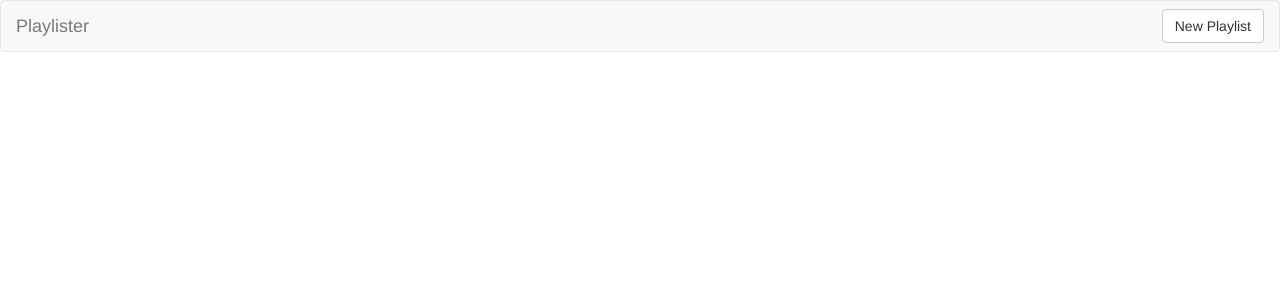
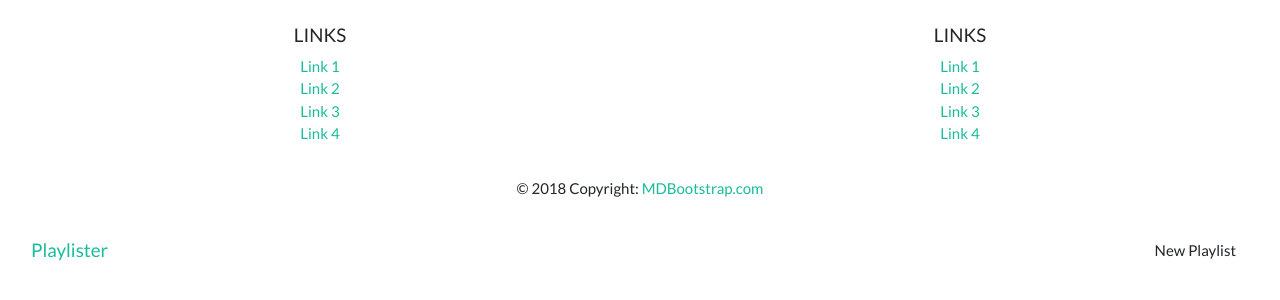
Before and after one commit to sandycamilo/BEW-Playlister, a Python web app: template templates/home.html in a window 1280 px wide. Shown: the top 300 px of the page. Run offline with Jinja, Linux system fonts and the light colour scheme; the template is opened without the code that fills it, so the values that code supplies are empty; some libraries are stand-ins or nearby versions.

Commit message:
bootstrap

```diff
--- a/templates/base.html
+++ b/templates/base.html
@@ -6,8 +6,39 @@
     <meta charset='utf-8'>
     <title>Playlister</title>
     <!-- Latest compiled and minified CSS-->
-    <link rel= 'stylesheet' href='https://maxcdn.bootstrapcdn.com/bootstrap/3.3.7/css/bootstrap.min.css'></link>
+    <link rel= 'stylesheet' href='https://bootswatch.com/4/flatly/bootstrap.min.css'></link>
 </head>
+
+<!-- Footer -->
+<footer class='page-footer font-small blue pt-4'>
+    <div class='container-fluid text-center'>
+         <div class='row'>
+         <hr class='clearfix w-100 d-md-none pb-3'>
+         <div class='col-md-6 mb-md-0 mb-3'>
+             <h5 class='text-uppercase'>Links</h5>
+             <ul class='list-unstyled'>
+                 <li><a href='#!'>Link 1</a></li>
+                 <li><a href='#!'>Link 2</a></li>
+                 <li><a href='#!'>Link 3</a></li>
+                 <li><a href='#!'>Link 4</a></li>
+             </ul>
+         </div>
+         <div class='col-md-6 mb-md-0 mb-3'>
+             <h5 class='text-uppercase'>Links</h5>
+             <ul class='list-unstyled'>
+                 <li><a href='#!'>Link 1</a></li>
+                 <li><a href='#!'>Link 2</a></li>
+                 <li><a href='#!'>Link 3</a></li>
+                 <li><a href='#!'>Link 4</a></li>
+             </ul>
+         </div>
+         </div>
+    </div>
+    <div class='footer-copyright text-center py-3'>© 2018 Copyright:
+       <a href='https://mdbootstrap.com/education/bootstrap/'> MDBootstrap.com</a>
+    </div>
+</footer>
+
 <body>
 
     {% include 'partials/navbar.html' %}
```
